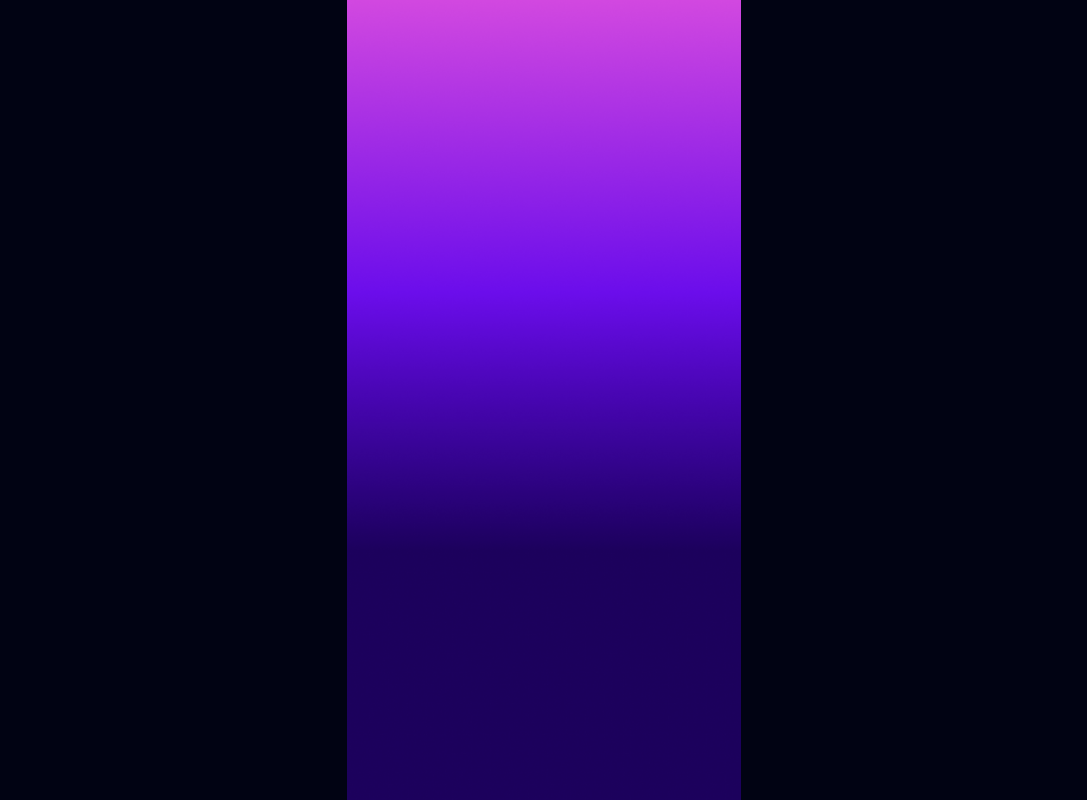
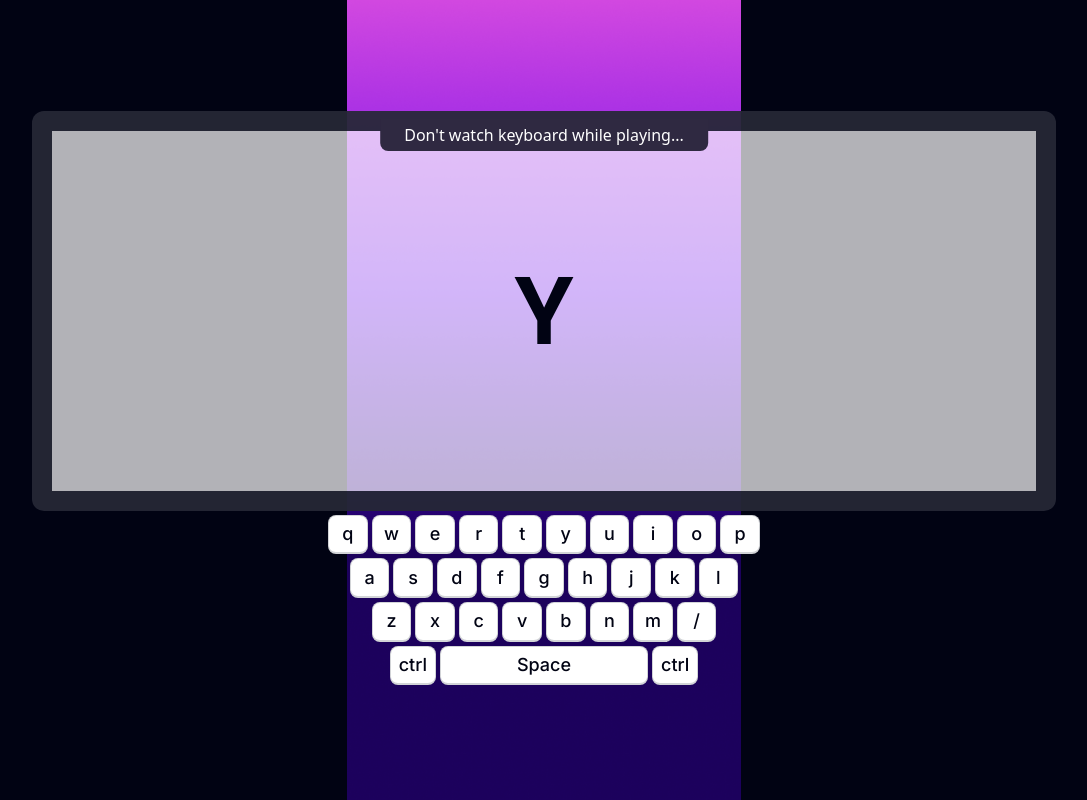
Before and after one commit to ataullah1/typing-games, a plain HTML site: page index.html in a window 1280 px wide. Shown: the whole page, without its empty margins (96-1183 px from the left). Drawn offline with nearby package versions, Linux system fonts and the light colour scheme.

Commit message:
Keyboard added

```diff
--- a/index.html
+++ b/index.html
@@ -6,15 +6,15 @@
     <title>Typing Games</title>
     <link rel="stylesheet" href="./style/style.css" />
 
-    <!-- <link
+    <link
       href="https://cdn.jsdelivr.net/npm/daisyui@4.7.2/dist/full.min.css"
       rel="stylesheet"
       type="text/css"
-    /> -->
+    />
     <script src="https://cdn.tailwindcss.com"></script>
   </head>
   <body
-    class="bg-[#010313] min-h-screen bgImg flex items-center justify-center"
+    class="bg-[#010313] min-h-screen bgImg flex items-center justify-center select-none"
   >
     <!--Start Home Section -->
     <section class="text-center hidden">
@@ -30,7 +30,152 @@
     </section>
 
     <!-- Start Playground Section  -->
-    <section></section>
+    <section class="">
+      <div>
+        <div
+          class="h-[400px] w-full lg:min-w-[1024px] border-[20px] border-solid border-[#010313CC] bg-[#FFFFFFB2] rounded-xl relative flex justify-center items-center"
+        >
+          <p
+            class="bg-[#2F2941] text-white rounded-b-lg inline-block absolute -top-3 left-[50%] -translate-x-[50%] px-6 py-1"
+          >
+            Don't watch keyboard while playing...
+          </p>
+          <h1 class="poppins-semibold text-8xl text-[#010313]">Y</h1>
+        </div>
+
+        <!-- Keyboard -->
+        <div>
+          <div class="flex justify-center gap-1 my-1 w-full">
+            <kbd
+              class="kbd bg-white text-[#010313] inter text-lg hover:bg-[#FFA500] active:scale-105"
+              >q</kbd
+            >
+            <kbd
+              class="kbd bg-white text-[#010313] inter text-lg hover:bg-[#FFA500] active:scale-105"
+              >w</kbd
+            >
+            <kbd
+              class="kbd bg-white text-[#010313] inter text-lg hover:bg-[#FFA500] active:scale-105"
+              >e</kbd
+            >
+            <kbd
+              class="kbd bg-white text-[#010313] inter text-lg hover:bg-[#FFA500] active:scale-105"
+              >r</kbd
+            >
+            <kbd
+              class="kbd bg-white text-[#010313] inter text-lg hover:bg-[#FFA500] active:scale-105"
+              >t</kbd
+            >
+            <kbd
+              class="kbd bg-white text-[#010313] inter text-lg hover:bg-[#FFA500] active:scale-105"
+              >y</kbd
+            >
+            <kbd
+              class="kbd bg-white text-[#010313] inter text-lg hover:bg-[#FFA500] active:scale-105"
+              >u</kbd
+            >
+            <kbd
+              class="kbd bg-white text-[#010313] inter text-lg hover:bg-[#FFA500] active:scale-105"
+              >i</kbd
+            >
+            <kbd
+              class="kbd bg-white text-[#010313] inter text-lg hover:bg-[#FFA500] active:scale-105"
+              >o</kbd
+            >
+            <kbd
+              class="kbd bg-white text-[#010313] inter text-lg hover:bg-[#FFA500] active:scale-105"
+              >p</kbd
+            >
+          </div>
+          <div class="flex justify-center gap-1 my-1 w-full">
+            <kbd
+              class="kbd bg-white text-[#010313] inter text-lg hover:bg-[#FFA500] active:scale-105"
+              >a</kbd
+            >
+            <kbd
+              class="kbd bg-white text-[#010313] inter text-lg hover:bg-[#FFA500] active:scale-105"
+              >s</kbd
+            >
+            <kbd
+              class="kbd bg-white text-[#010313] inter text-lg hover:bg-[#FFA500] active:scale-105"
+              >d</kbd
+            >
+            <kbd
+              class="kbd bg-white text-[#010313] inter text-lg hover:bg-[#FFA500] active:scale-105"
+              >f</kbd
+            >
+            <kbd
+              class="kbd bg-white text-[#010313] inter text-lg hover:bg-[#FFA500] active:scale-105"
+              >g</kbd
+            >
+            <kbd
+              class="kbd bg-white text-[#010313] inter text-lg hover:bg-[#FFA500] active:scale-105"
+              >h</kbd
+            >
+            <kbd
+              class="kbd bg-white text-[#010313] inter text-lg hover:bg-[#FFA500] active:scale-105"
+              >j</kbd
+            >
+            <kbd
+              class="kbd bg-white text-[#010313] inter text-lg hover:bg-[#FFA500] active:scale-105"
+              >k</kbd
+            >
+            <kbd
+              class="kbd bg-white text-[#010313] inter text-lg hover:bg-[#FFA500] active:scale-105"
+              >l</kbd
+            >
+          </div>
+          <div class="flex justify-center gap-1 my-1 w-full">
+            <kbd
+              class="kbd bg-white text-[#010313] inter text-lg hover:bg-[#FFA500] active:scale-105"
+              >z</kbd
+            >
+            <kbd
+              class="kbd bg-white text-[#010313] inter text-lg hover:bg-[#FFA500] active:scale-105"
+              >x</kbd
+            >
+            <kbd
+              class="kbd bg-white text-[#010313] inter text-lg hover:bg-[#FFA500] active:scale-105"
+              >c</kbd
+            >
+            <kbd
+              class="kbd bg-white text-[#010313] inter text-lg hover:bg-[#FFA500] active:scale-105"
+              >v</kbd
+            >
+            <kbd
+              class="kbd bg-white text-[#010313] inter text-lg hover:bg-[#FFA500] active:scale-105"
+              >b</kbd
+            >
+            <kbd
+              class="kbd bg-white text-[#010313] inter text-lg hover:bg-[#FFA500] active:scale-105"
+              >n</kbd
+            >
+            <kbd
+              class="kbd bg-white text-[#010313] inter text-lg hover:bg-[#FFA500] active:scale-105"
+              >m</kbd
+            >
+            <kbd
+              class="kbd bg-white text-[#010313] inter text-lg hover:bg-[#FFA500] active:scale-105"
+              >/</kbd
+            >
+          </div>
+          <div class="flex justify-center gap-1 my-1 w-full">
+            <kbd
+              class="kbd bg-white text-[#010313] inter text-lg hover:bg-[#FFA500] active:scale-105"
+              >ctrl</kbd
+            >
+            <kbd
+              class="kbd bg-white w-52 text-[#010313] inter text-lg hover:bg-[#FFA500] active:scale-105"
+              >Space</kbd
+            >
+            <kbd
+              class="kbd bg-white text-[#010313] inter text-lg hover:bg-[#FFA500] active:scale-105"
+              >ctrl</kbd
+            >
+          </div>
+        </div>
+      </div>
+    </section>
 
     <!-- Start Play end Section -->
     <section></section>
```
